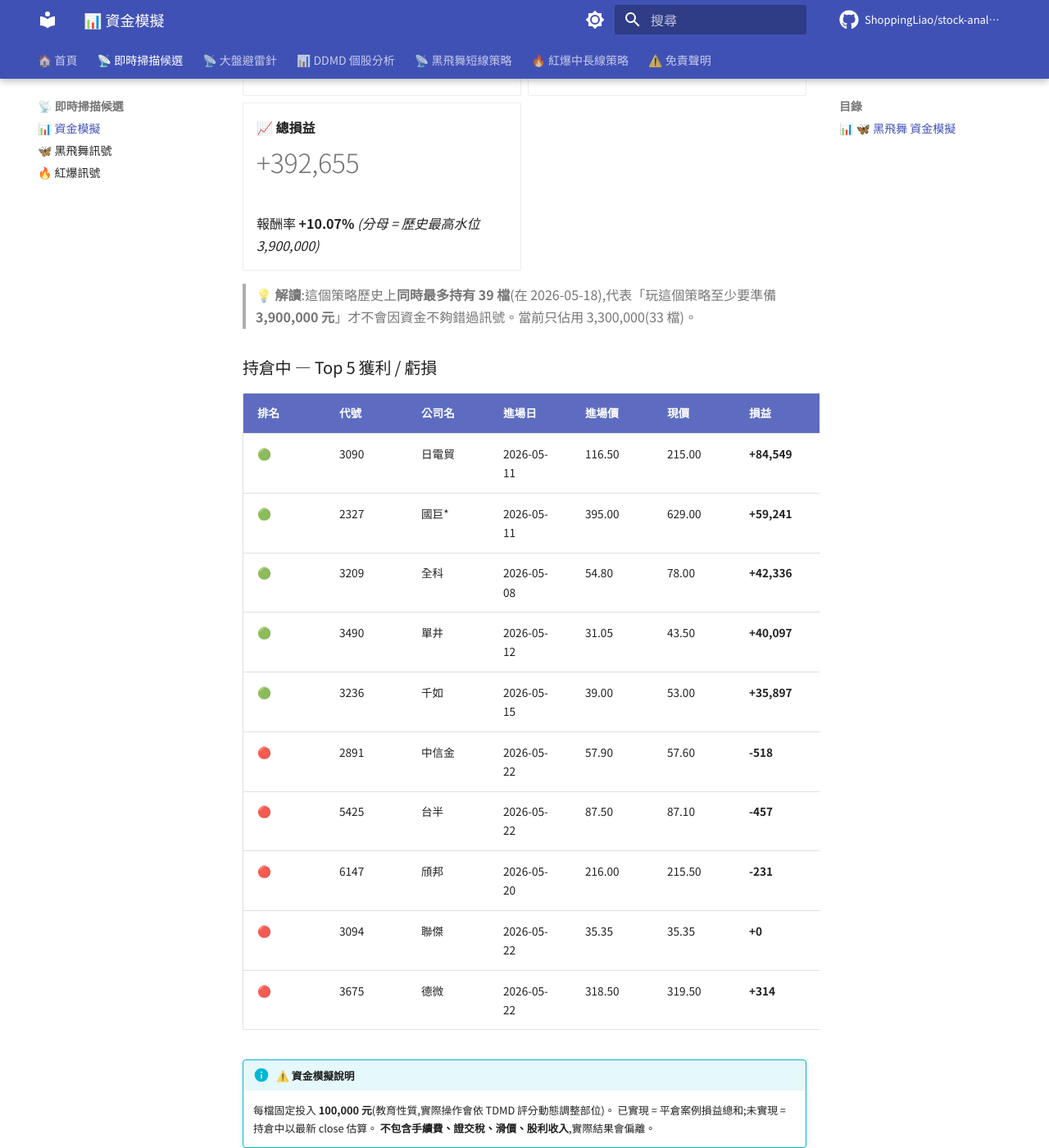
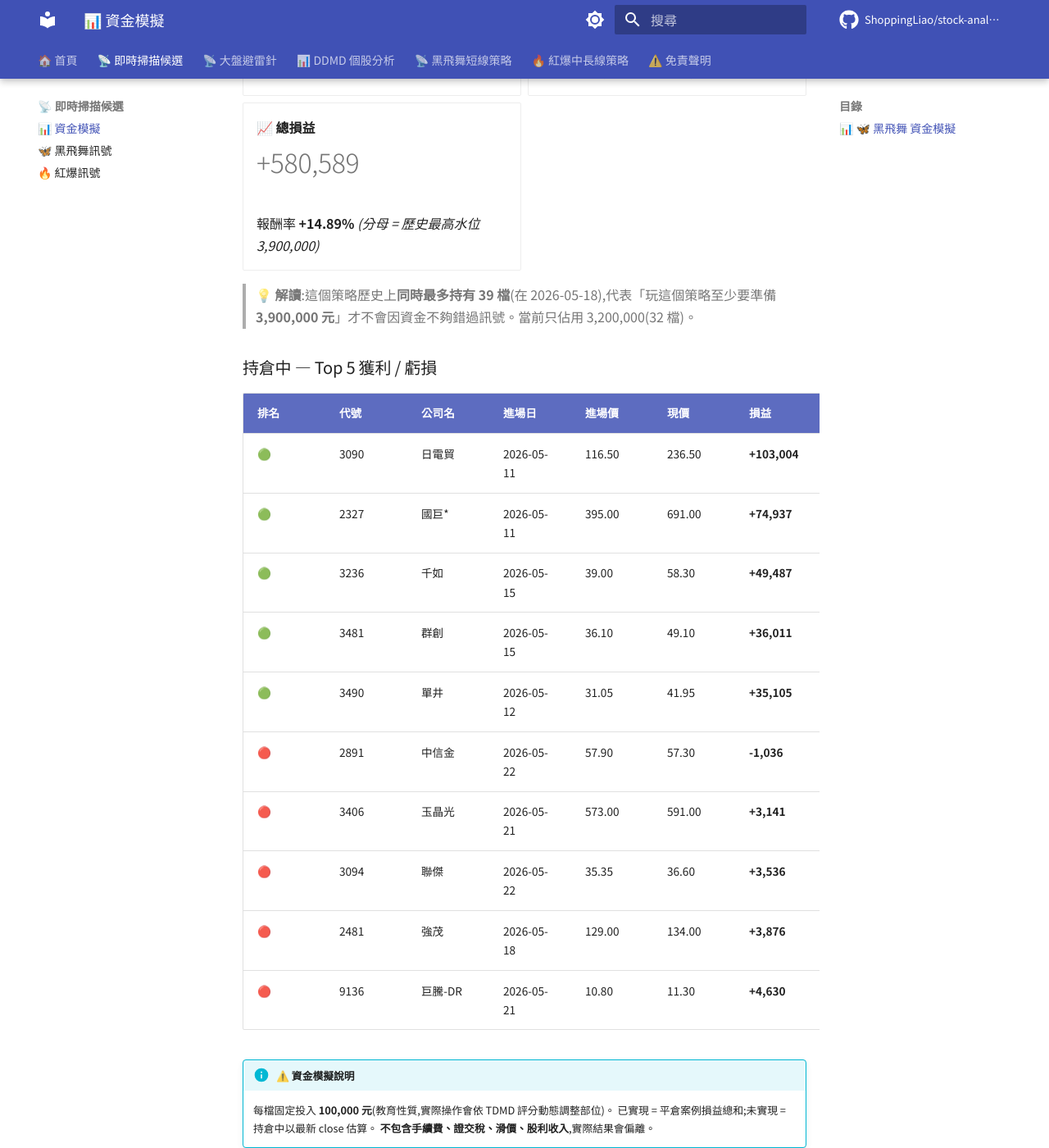
Before and after one commit to ShoppingLiao/stock-analysis-public, an MkDocs documentation site: the page built from docs/signals_capital.md, in a window 1280 px wide and 1400 px high, scrolled down 817 px. Shown: the whole window at 82% size. Built offline with MkDocs 1.6.1 and Material for MkDocs 9.7.7, drawn with Linux system fonts in a browser that asks for light colours; comment, search, counter and statistics services are not loaded; some of the changed text lies outside the part shown.

Commit message:
docs(signals): update BB + RB + capital (2026-05-25)

```diff
--- a/docs/signals_capital.md
+++ b/docs/signals_capital.md
@@ -17,9 +17,9 @@
 
 -   **💼 當前資金水位**
 
-    # 3,300,000
+    # 3,200,000
 
-    持倉 33 檔 × 100,000
+    持倉 32 檔 × 100,000
 
 -   **🌊 歷史最高水位**
 
@@ -35,34 +35,34 @@
 
 -   **🟡 未實現損益**
 
-    # +505,575
+    # +693,509
 
-    持倉 33 檔(現價 vs 進場價)
+    持倉 32 檔(現價 vs 進場價)
 
 -   **📈 總損益**
 
-    # +392,655
+    # +580,589
 
-    報酬率 **+10.07%** _(分母 = 歷史最高水位 3,900,000)_
+    報酬率 **+14.89%** _(分母 = 歷史最高水位 3,900,000)_
 
 </div>
 
-> **💡 解讀**:這個策略歷史上**同時最多持有 39 檔**(在 2026-05-18),代表「玩這個策略至少要準備 **3,900,000 元**」才不會因資金不夠錯過訊號。當前只佔用 3,300,000(33 檔)。
+> **💡 解讀**:這個策略歷史上**同時最多持有 39 檔**(在 2026-05-18),代表「玩這個策略至少要準備 **3,900,000 元**」才不會因資金不夠錯過訊號。當前只佔用 3,200,000(32 檔)。
 
 ### 持倉中 — Top 5 獲利 / 虧損
 
 | 排名 | 代號 | 公司名 | 進場日 | 進場價 | 現價 | 損益 | 損益% |
 |------|------|--------|--------|--------|------|------|-------|
-| 🟢 | 3090 | 日電貿 | 2026-05-11 | 116.50 | 215.00 | **+84,549** | **+84.55%** |
-| 🟢 | 2327 | 國巨* | 2026-05-11 | 395.00 | 629.00 | **+59,241** | **+59.24%** |
-| 🟢 | 3209 | 全科 | 2026-05-08 | 54.80 | 78.00 | **+42,336** | **+42.34%** |
-| 🟢 | 3490 | 單井 | 2026-05-12 | 31.05 | 43.50 | **+40,097** | **+40.10%** |
-| 🟢 | 3236 | 千如 | 2026-05-15 | 39.00 | 53.00 | **+35,897** | **+35.90%** |
-| 🔴 | 2891 | 中信金 | 2026-05-22 | 57.90 | 57.60 | **-518** | **-0.52%** |
-| 🔴 | 5425 | 台半 | 2026-05-22 | 87.50 | 87.10 | **-457** | **-0.46%** |
-| 🔴 | 6147 | 頎邦 | 2026-05-20 | 216.00 | 215.50 | **-231** | **-0.23%** |
-| 🔴 | 3094 | 聯傑 | 2026-05-22 | 35.35 | 35.35 | **+0** | **+0.00%** |
-| 🔴 | 3675 | 德微 | 2026-05-22 | 318.50 | 319.50 | **+314** | **+0.31%** |
+| 🟢 | 3090 | 日電貿 | 2026-05-11 | 116.50 | 236.50 | **+103,004** | **+103.00%** |
+| 🟢 | 2327 | 國巨* | 2026-05-11 | 395.00 | 691.00 | **+74,937** | **+74.94%** |
+| 🟢 | 3236 | 千如 | 2026-05-15 | 39.00 | 58.30 | **+49,487** | **+49.49%** |
+| 🟢 | 3481 | 群創 | 2026-05-15 | 36.10 | 49.10 | **+36,011** | **+36.01%** |
+| 🟢 | 3490 | 單井 | 2026-05-12 | 31.05 | 41.95 | **+35,105** | **+35.10%** |
+| 🔴 | 2891 | 中信金 | 2026-05-22 | 57.90 | 57.30 | **-1,036** | **-1.04%** |
+| 🔴 | 3406 | 玉晶光 | 2026-05-21 | 573.00 | 591.00 | **+3,141** | **+3.14%** |
+| 🔴 | 3094 | 聯傑 | 2026-05-22 | 35.35 | 36.60 | **+3,536** | **+3.54%** |
+| 🔴 | 2481 | 強茂 | 2026-05-18 | 129.00 | 134.00 | **+3,876** | **+3.88%** |
+| 🔴 | 9136 | 巨騰-DR | 2026-05-21 | 10.80 | 11.30 | **+4,630** | **+4.63%** |
 
 !!! info "⚠️ 資金模擬說明"
     每檔固定投入 **100,000 元**(教育性質,實際操作會依 TDMD 評分動態調整部位)。
@@ -97,15 +97,15 @@
 
 -   **🟡 未實現損益**
 
-    # +725,815
+    # +1,057,251
 
     持倉 76 檔(現價 vs 進場價)
 
 -   **📈 總損益**
 
-    # +725,815
+    # +1,057,251
 
-    報酬率 **+9.55%** _(分母 = 歷史最高水位 7,600,000)_
+    報酬率 **+13.91%** _(分母 = 歷史最高水位 7,600,000)_
 
 </div>
 
@@ -115,16 +115,16 @@
 
 | 排名 | 代號 | 公司名 | 進場日 | 進場價 | 現價 | 損益 | 損益% |
 |------|------|--------|--------|--------|------|------|-------|
-| 🟢 | 3090 | 日電貿 | 2026-05-08 | 113.50 | 215.00 | **+89,427** | **+89.43%** |
-| 🟢 | 2478 | 大毅 | 2026-05-07 | 80.10 | 127.50 | **+59,176** | **+59.18%** |
-| 🟢 | 6834 | 天二科技 | 2026-05-08 | 48.10 | 70.50 | **+46,570** | **+46.57%** |
-| 🟢 | 2492 | 華新科 | 2026-05-13 | 200.00 | 292.50 | **+46,250** | **+46.25%** |
-| 🟢 | 3048 | 益登 | 2026-05-14 | 51.00 | 74.50 | **+46,078** | **+46.08%** |
-| 🔴 | 1785 | 光洋科 | 2026-05-07 | 185.00 | 144.00 | **-22,162** | **-22.16%** |
-| 🔴 | 6108 | 競國 | 2026-05-08 | 22.15 | 19.45 | **-12,190** | **-12.19%** |
-| 🔴 | 2342 | 茂矽 | 2026-05-07 | 45.95 | 41.40 | **-9,902** | **-9.90%** |
-| 🔴 | 3388 | 崇越電 | 2026-05-13 | 113.00 | 102.00 | **-9,735** | **-9.73%** |
-| 🔴 | 6026 | 福邦證 | 2026-05-07 | 16.70 | 15.30 | **-8,383** | **-8.38%** |
+| 🟢 | 3090 | 日電貿 | 2026-05-08 | 113.50 | 236.50 | **+108,370** | **+108.37%** |
+| 🟢 | 6834 | 天二科技 | 2026-05-08 | 48.10 | 77.50 | **+61,123** | **+61.12%** |
+| 🟢 | 2492 | 華新科 | 2026-05-13 | 200.00 | 321.50 | **+60,750** | **+60.75%** |
+| 🟢 | 3236 | 千如 | 2026-05-13 | 38.85 | 58.30 | **+50,064** | **+50.06%** |
+| 🟢 | 2478 | 大毅 | 2026-05-07 | 80.10 | 120.00 | **+49,813** | **+49.81%** |
+| 🔴 | 1785 | 光洋科 | 2026-05-07 | 185.00 | 151.00 | **-18,378** | **-18.38%** |
+| 🔴 | 6108 | 競國 | 2026-05-08 | 22.15 | 19.85 | **-10,384** | **-10.38%** |
+| 🔴 | 2221 | 大甲 | 2026-05-15 | 48.10 | 44.35 | **-7,796** | **-7.80%** |
+| 🔴 | 3388 | 崇越電 | 2026-05-13 | 113.00 | 105.00 | **-7,080** | **-7.08%** |
+| 🔴 | 6026 | 福邦證 | 2026-05-07 | 16.70 | 15.60 | **-6,587** | **-6.59%** |
 
 !!! info "⚠️ 資金模擬說明"
     每檔固定投入 **100,000 元**(教育性質,實際操作會依 TDMD 評分動態調整部位)。
@@ -139,9 +139,9 @@
 
 -   **💼 當前資金水位**
 
-    # 10,900,000
+    # 10,800,000
 
-    BB 3,300,000 + RB 7,600,000
+    BB 3,200,000 + RB 7,600,000
 
 -   **🌊 兩策略歷史最高水位**
 
@@ -157,15 +157,15 @@
 
 -   **🟡 未實現損益**
 
-    # +1,231,390
+    # +1,750,760
 
-    BB +505,575 + RB +725,815
+    BB +693,509 + RB +1,057,251
 
 -   **📈 總損益**
 
-    # +1,118,470
+    # +1,637,840
 
-    報酬率 **+9.73%** _(分母 = 兩策略歷史最高水位)_
+    報酬率 **+14.24%** _(分母 = 兩策略歷史最高水位)_
 
 </div>
 
```
Also changed, not shown: docs/signals_black_butterfly.md (+53 -40 lines), docs/signals_red_burst.md (+7 -2 lines).
